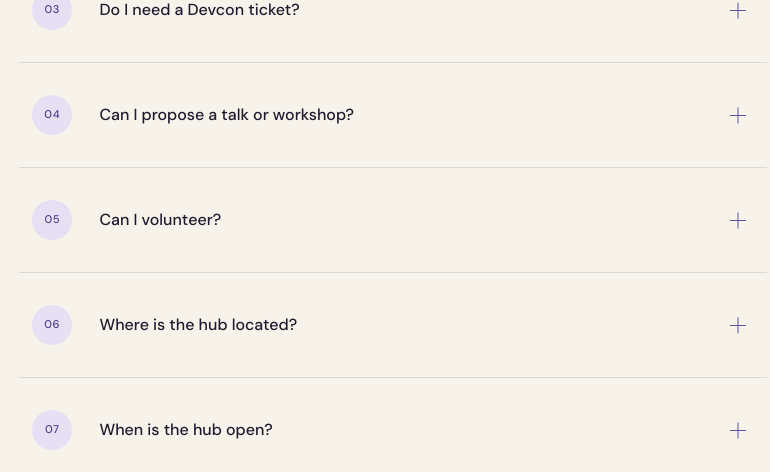
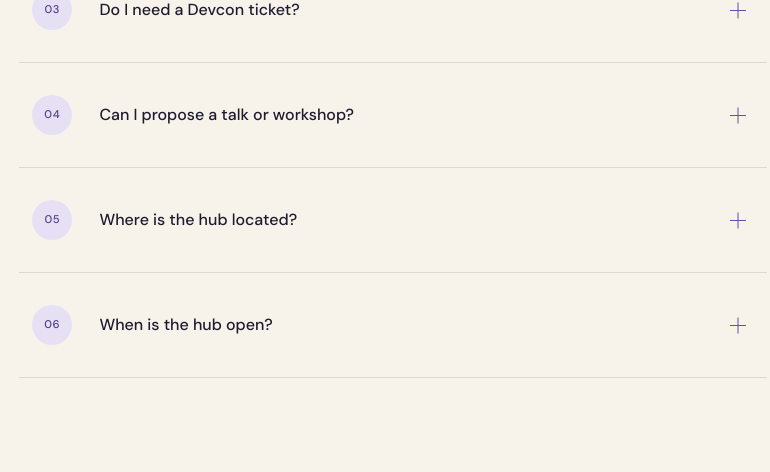
Before and after one commit to xerxes-openclaw/devcon-security-hub, a Flask app: page / in a window 1280 px wide. Shown: the part 3155-3627 px from the top of the page, without its empty margins (489-1259 px from the left). Run offline with Flask 3, Linux system fonts and the light colour scheme; data comes from the database, SQL or seed files in the repository; data that the repository does not hold is empty.

Commit message:
Remove remaining volunteer mentions: Get involved heading/copy, FAQ (Anamaria)
Co-Authored-By: Claude Opus 5.5 <noreply@anthropic.com>

```diff
--- a/templates/index.html
+++ b/templates/index.html
@@ -63,8 +63,8 @@
   </div>
   <div class="involved-content">
     <div class="eyebrow"><span class="eyebrow-node"></span>OPEN CHANNEL / GET INVOLVED</div>
-    <h2 class="display-title" id="involved-title">SPEAK. HOST.<br><span class="text-accent">VOLUNTEER.</span></h2>
-    <p>Want to give a talk or run a workshop? Tell us what you have in mind. We&rsquo;ll need help with session support, speaker coordination, welcoming visitors, and keeping the space running smoothly.</p>
+    <h2 class="display-title" id="involved-title">SPEAK.<br><span class="text-accent">HOST.</span></h2>
+    <p>Want to give a talk or run a workshop? Tell us what you have in mind.</p>
     <a class="button button-primary" href="https://t.me/anamarija09" target="_blank" rel="noopener">{{ chip }}<span class="button-label">Propose a talk</span>{{ arrow }}</a>
   </div>
 </section>
@@ -93,7 +93,6 @@
     ("Will there be beginner-friendly sessions?", "Yes. Some sessions will be technical, but we are also planning beginner-friendly talks, Q&amp;A sessions, and open conversations."),
     ("Do I need a Devcon ticket?", "Yes, the hub is inside the Devcon venue and a part of the main conference activities, so you need the ticket to get in."),
     ("Can I propose a talk or workshop?", 'Yes. If you want to propose something, contact <a href="https://t.me/anamarija09" target="_blank" rel="noopener">@anamarija09</a> on Telegram.'),
-    ("Can I volunteer?", "Yes. We&rsquo;ll need help with session support, speaker coordination, welcoming visitors, and keeping the space running smoothly."),
     ("Where is the hub located?", "Location inside Devcon coming soon."),
     ("When is the hub open?", "Security Hub will run during Devcon. Full hours coming soon."),
   ] %}
```
